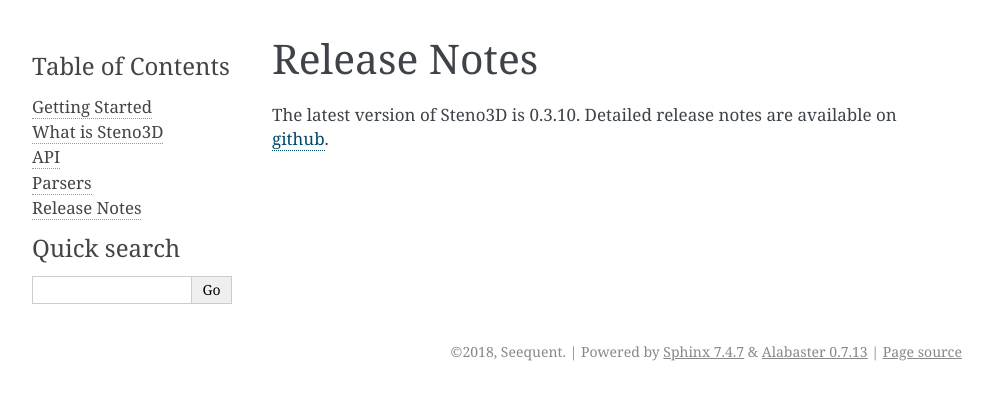
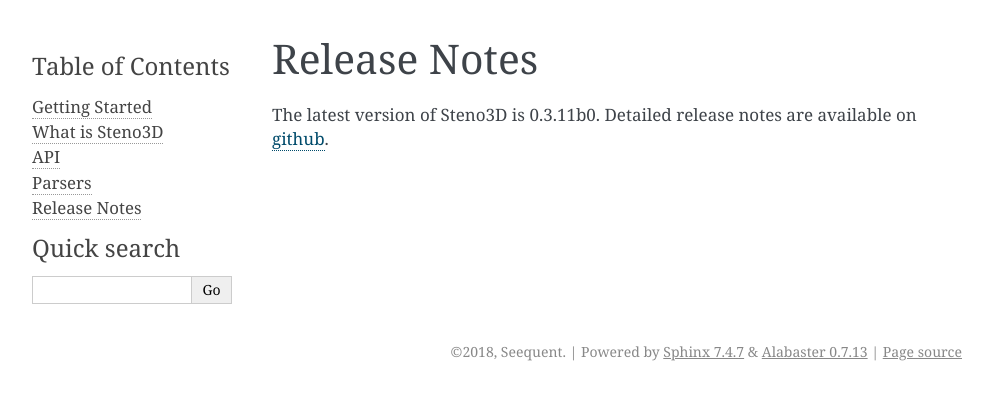
Before and after one commit to Geostatistic/steno3dpy, a Sphinx documentation site: the page built from docs/content/release.rst, in a window 1280 px wide. Shown: the top 400 px of the page, without its empty margins (148-1141 px from the left). Built offline with Sphinx 7.4.7, drawn with Linux system fonts in a browser that asks for light colours.

Commit message:
Bump version: 0.3.10 → 0.3.11b0

```diff
--- a/README.rst
+++ b/README.rst
@@ -58,5 +58,5 @@
     :alt: Steno3D in action
     :target: https://steno3d.com/
 
-The latest version of Steno3D is 0.3.10. Detailed release notes are available
+The latest version of Steno3D is 0.3.11b0. Detailed release notes are available
 on `github <https://github.com/seequent/steno3dpy/releases>`_.
--- a/docs/conf.py
+++ b/docs/conf.py
@@ -62,9 +62,9 @@
 # built documents.
 #
 # The short X.Y version.
-version = u'0.3.10'
+version = u'0.3.11b0'
 # The full version, including alpha/beta/rc tags.
-release = u'0.3.10'
+release = u'0.3.11b0'
 
 # The language for content autogenerated by Sphinx. Refer to documentation
 # for a list of supported languages.
--- a/docs/content/release.rst
+++ b/docs/content/release.rst
@@ -3,5 +3,5 @@
 Release Notes
 =============
 
-The latest version of Steno3D is 0.3.10. Detailed release notes are available
+The latest version of Steno3D is 0.3.11b0. Detailed release notes are available
 on `github <https://github.com/seequent/steno3dpy/releases>`_.
--- a/setup.py
+++ b/setup.py
@@ -24,7 +24,7 @@
 
 setup(
     name='steno3d',
-    version='0.3.10',
+    version='0.3.11b0',
     packages=find_packages(exclude=('tests',)),
     install_requires=[
         'numpy>=1.7',
--- a/steno3d/__init__.py
+++ b/steno3d/__init__.py
@@ -46,7 +46,7 @@
 from .vector import *
 from .volume import *
 
-__version__ = '0.3.10'
+__version__ = '0.3.11b0'
 __author__ = 'Seequent'
 __license__ = 'MIT'
 __copyright__ = 'Copyright 2018 Seequent'
```
Also changed, not shown: .bumpversion.cfg, 1 other file.
